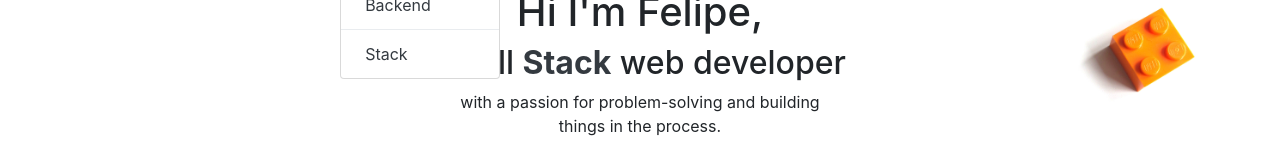
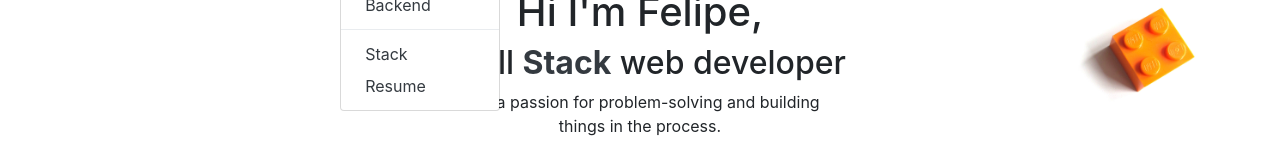
Before and after one commit to Zenb0t/Zenb0t.github.io, a React (Create React App) app: page / in a window 1280 px wide. Both pictures are taken after a click on the button "Portfolio". Shown: the part 132-292 px from the top of the page. Built offline with nearby package versions, Linux system fonts and the light colour scheme.

Commit message:
add resume

```diff
--- a/src/components/Header.js
+++ b/src/components/Header.js
@@ -1,6 +1,7 @@
 import React from 'react';
 import logo from '../img/logoZazen.svg';
 import Link from 'react-router-dom/Link';
+import Resume from '../files/resume.pdf'
 
 import Navbar from "react-bootstrap/Navbar";
 import Nav from "react-bootstrap/Nav";
@@ -45,6 +46,9 @@ const Header = (props) => {
           <NavDropdown.Item>
             <Link to="/stack">Stack</Link>
           </NavDropdown.Item>
+          <NavDropdown.Item>
+            <Link to={Resume} target="_blank">Resume</Link>
+          </NavDropdown.Item>
         </NavDropdown>
       </Nav>
     </Navbar.Collapse>
```
Also changed, not shown: 1 other file (tests, documents, lock files or other folders).
